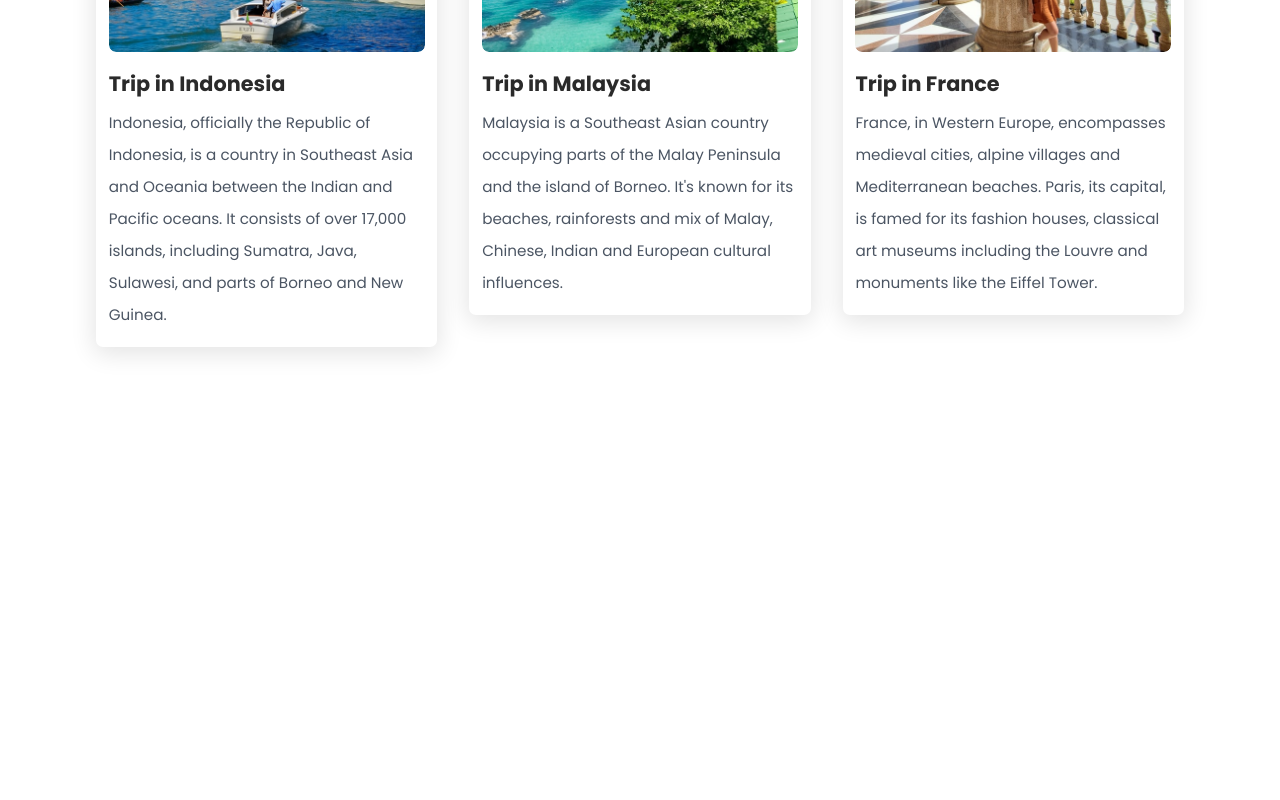
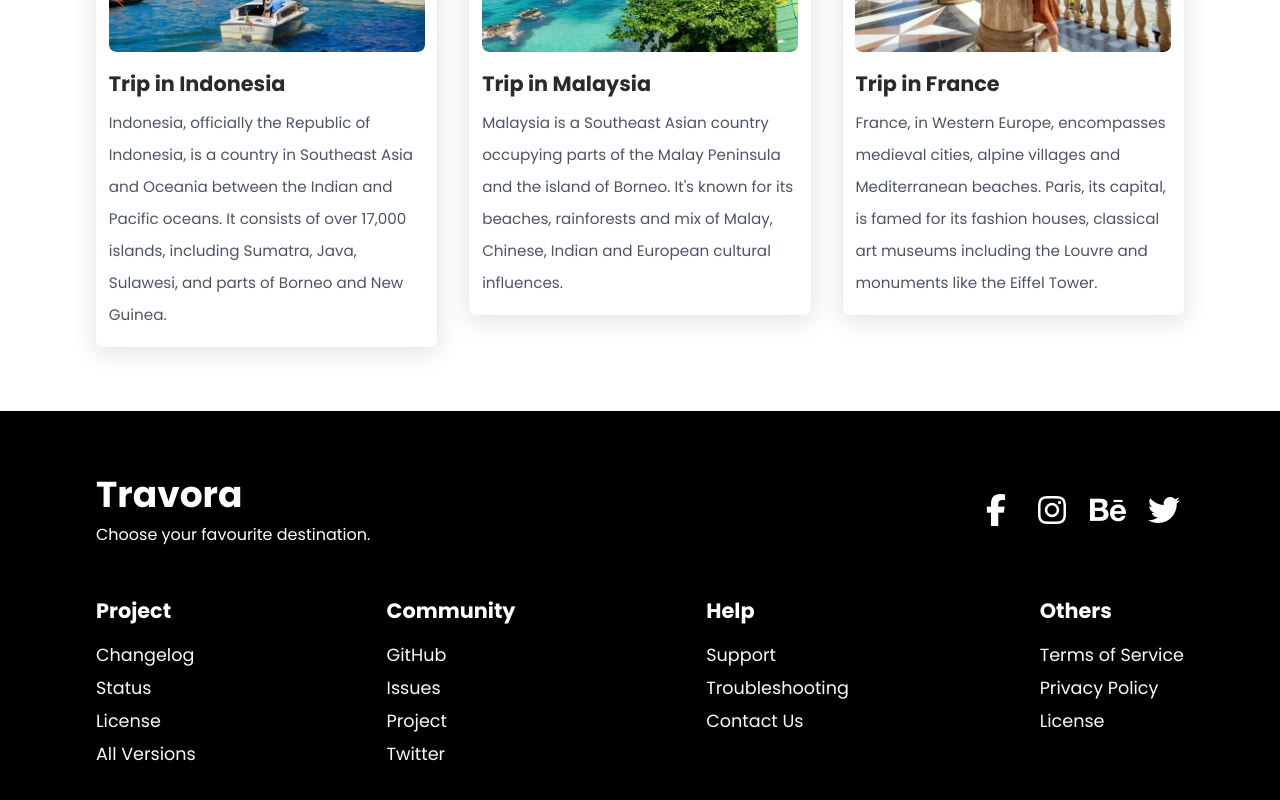
Before and after one commit to rafayykhan/travora, a React (Vite) app: page / in a window 1280 px wide. Shown: the part 2200-3000 px from the top of the page. Before the commit the page ends 2611 px from the top, so only its background shows below. Built offline with nearby package versions, Linux system fonts and the light colour scheme.

Commit message:
feat: add Footer component and integrate it into Home, About, Contact, and Services pages

```diff
--- a/src/components/Footer.jsx
+++ b/src/components/Footer.jsx
@@ -0,0 +1,60 @@
+function Footer() {
+  return (
+    <div className="px-24 py-16 bg-black text-white max-[850px]:px-8">
+      {/* Top */}
+      <div className="flex items-center justify-between flex-wrap text-left">
+        <div>
+          <h1 className="text-4xl font-bold">Travora</h1>
+          <p className="mt-2">
+            Choose your favourite destination.
+          </p>
+        </div>
+
+        <div>
+          <i className="fa-brands fa-facebook-f text-[2rem] ml-4 hover:text-[#01959a] cursor-pointer max-[850px]:ml-0 max-[850px]:mr-4"></i>
+
+          <i className="fa-brands fa-instagram text-[2rem] ml-4 hover:text-[#01959a] cursor-pointer max-[850px]:ml-0 max-[850px]:mr-4"></i>
+
+          <i className="fa-brands fa-behance text-[2rem] ml-4 hover:text-[#01959a] cursor-pointer max-[850px]:ml-0 max-[850px]:mr-4"></i>
+
+          <i className="fa-brands fa-twitter text-[2rem] ml-4 hover:text-[#01959a] cursor-pointer max-[850px]:ml-0 max-[850px]:mr-4"></i>
+        </div>
+      </div>
+
+      {/* Bottom */}
+      <div className="pt-8 flex justify-between flex-wrap text-left">
+        <div className="flex flex-col max-[850px]:w-1/2">
+          <h4 className="text-[1.3rem] font-bold py-4">Project</h4>
+          <a href="/" className="pb-[0.4rem] text-[1.1rem] text-[#fafafa]">Changelog</a>
+          <a href="/" className="pb-[0.4rem] text-[1.1rem] text-[#fafafa]">Status</a>
+          <a href="/" className="pb-[0.4rem] text-[1.1rem] text-[#fafafa]">License</a>
+          <a href="/" className="pb-[0.4rem] text-[1.1rem] text-[#fafafa]">All Versions</a>
+        </div>
+
+        <div className="flex flex-col max-[850px]:w-1/2">
+          <h4 className="text-[1.3rem] font-bold py-4">Community</h4>
+          <a href="/" className="pb-[0.4rem] text-[1.1rem] text-[#fafafa]">GitHub</a>
+          <a href="/" className="pb-[0.4rem] text-[1.1rem] text-[#fafafa]">Issues</a>
+          <a href="/" className="pb-[0.4rem] text-[1.1rem] text-[#fafafa]">Project</a>
+          <a href="/" className="pb-[0.4rem] text-[1.1rem] text-[#fafafa]">Twitter</a>
+        </div>
+
+        <div className="flex flex-col max-[850px]:w-1/2">
+          <h4 className="text-[1.3rem] font-bold py-4">Help</h4>
+          <a href="/" className="pb-[0.4rem] text-[1.1rem] text-[#fafafa]">Support</a>
+          <a href="/" className="pb-[0.4rem] text-[1.1rem] text-[#fafafa]">Troubleshooting</a>
+          <a href="/" className="pb-[0.4rem] text-[1.1rem] text-[#fafafa]">Contact Us</a>
+        </div>
+
+        <div className="flex flex-col max-[850px]:w-1/2">
+          <h4 className="text-[1.3rem] font-bold py-4">Others</h4>
+          <a href="/" className="pb-[0.4rem] text-[1.1rem] text-[#fafafa]">Terms of Service</a>
+          <a href="/" className="pb-[0.4rem] text-[1.1rem] text-[#fafafa]">Privacy Policy</a>
+          <a href="/" className="pb-[0.4rem] text-[1.1rem] text-[#fafafa]">License</a>
+        </div>
+      </div>
+    </div>
+  );
+}
+
+export default Footer;
--- a/src/pages/About.jsx
+++ b/src/pages/About.jsx
@@ -1,8 +1,9 @@
 import Hero from "../components/Hero";
 import AboutImg from "../assets/a.jpg";
-
+import Footer from "../components/Footer";
 function About() {
   return (
+    <>
       <Hero
         cName="relative w-full h-[70vh]"
         imgClass="w-full h-full object-cover"
@@ -13,6 +14,8 @@ function About() {
         HeroImg={AboutImg}
         title="About"
       />
+      <Footer />
+    </>
   );
 }
 
--- a/src/pages/Contact.jsx
+++ b/src/pages/Contact.jsx
@@ -1,8 +1,9 @@
 import Hero from "../components/Hero";
 import AboutImg from "../assets/2.jpg";
-
+import Footer from "../components/Footer";
 function Contact() {
   return (
+    <>
       <Hero
         cName="relative w-full h-[70vh]"
         imgClass="w-full h-full object-cover"
@@ -13,6 +14,9 @@ function Contact() {
         HeroImg={AboutImg}
         title="Contact"
       />
+
+      <Footer />
+    </>
   );
 }
 
--- a/src/pages/Home.jsx
+++ b/src/pages/Home.jsx
@@ -9,7 +9,7 @@ import Trip1 from "../assets/5.jpg";
 import Trip2 from "../assets/8.jpg";
 import Trip3 from "../assets/6.jpg";
 import Tourcard from "../components/TourCard";
-
+import Footer from "../components/Footer";
 function Home() {
   return (
     <>
@@ -83,6 +83,7 @@ function Home() {
           text="France, in Western Europe, encompasses medieval cities, alpine villages and Mediterranean beaches. Paris, its capital, is famed for its fashion houses, classical art museums including the Louvre and monuments like the Eiffel Tower."
         />
       </Tour>
+      <Footer />
     </>
   );
 }
--- a/src/pages/Services.jsx
+++ b/src/pages/Services.jsx
@@ -1,7 +1,7 @@
 import Hero from "../components/Hero";
 import AboutImg from "../assets/c.jpg";
 import Tourcard from "../components/TourCard";
-
+import Footer from "../components/Footer";
 function Services() {
   return (
     <>
@@ -17,6 +17,7 @@ function Services() {
       />
 
       <Tourcard />
+      <Footer />
     </>
   );
 }
```
Lines whose indentation alone changed are shown as unchanged.
